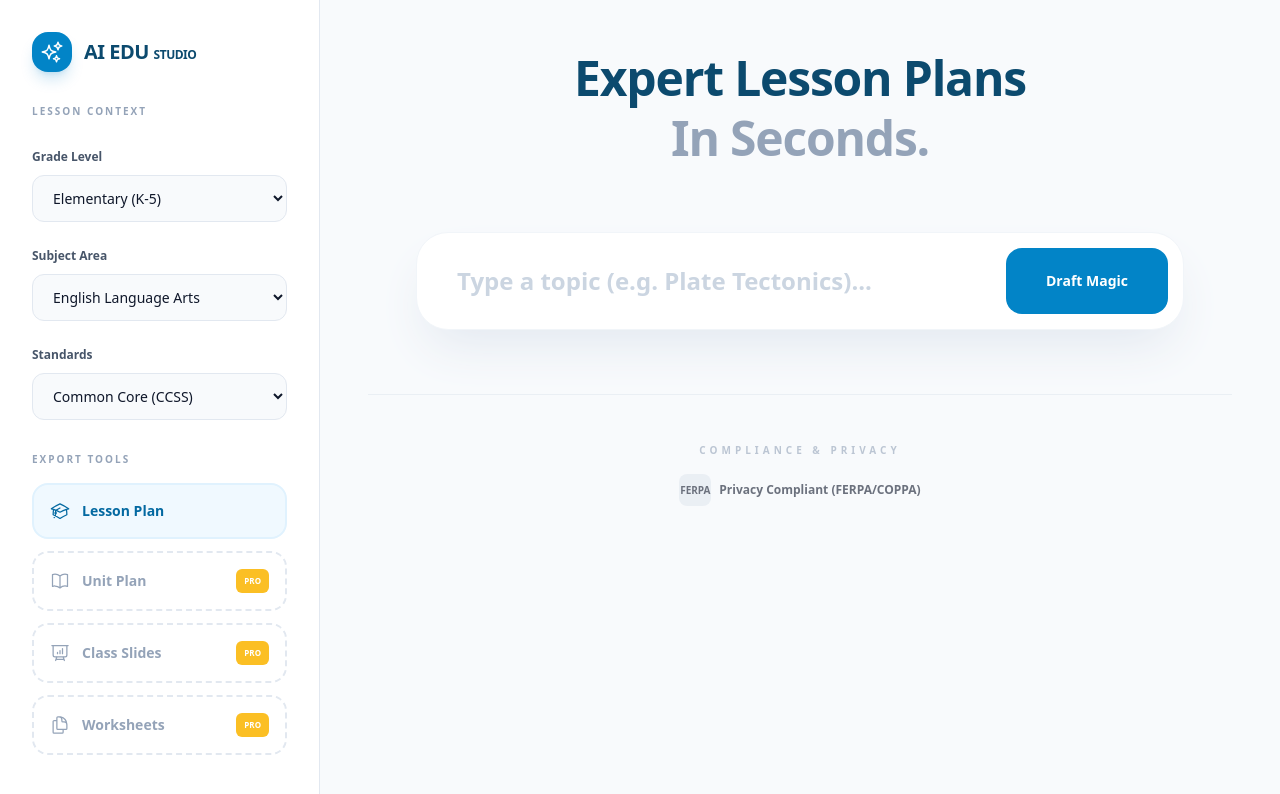
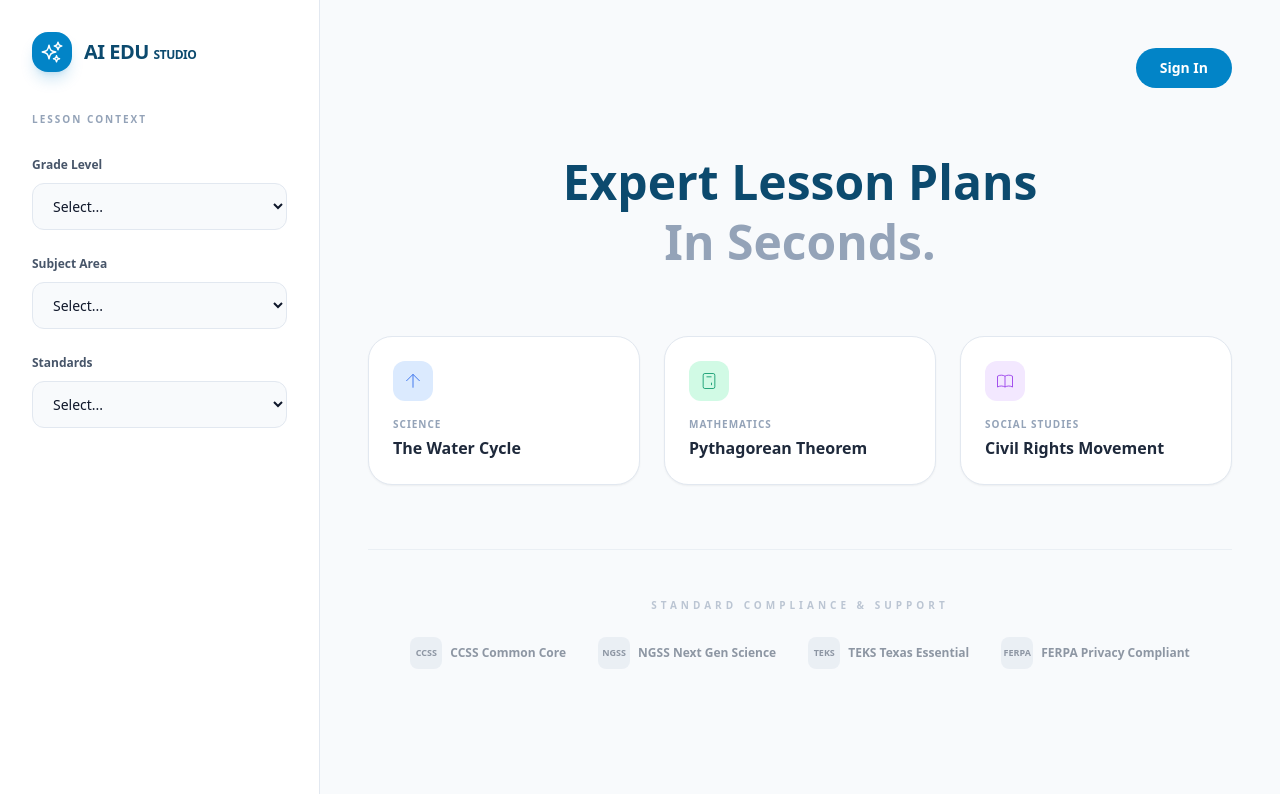
Before and after one commit to joanjiaocn-rgb/eduus, a Next.js app: page /page-new in a window 1280 px wide. Shown: the top 794 px of the page. Built offline with nearby package versions, Linux system fonts and the light colour scheme.

Commit message:
feat: add expert lesson plan cards and compliance footer

```diff
--- a/app/page-new/page.js
+++ b/app/page-new/page.js
@@ -1,30 +1,14 @@
 "use client";
 import React, { useState } from 'react';
 import { SparklesIcon, ChevronDownIcon, AcademicCapIcon, PresentationChartBarIcon, DocumentDuplicateIcon, BookOpenIcon, ArrowRightIcon } from '@heroicons/react/24/outline';
-import { StarIcon } from '@heroicons/react/24/solid';
 
 export default function AIEDUInterface() {
   const [topic, setTopic] = useState("");
-  const [isGenerating, setIsGenerating] = useState(false);
-  const [result, setResult] = useState(null);
-
-  const handleGenerate = () => {
-    if (!topic.trim()) return alert("Please enter a topic.");
-    setIsGenerating(true);
-    setTimeout(() => {
-      setIsGenerating(false);
-      setResult({
-        topic,
-        objective: "Students will be able to describe how energy from sunlight is captured by plants to convert water and carbon dioxide into food.",
-        standard: "MS-LS1-6"
-      });
-    }, 1800);
-  };
 
   return (
     <div className="min-h-screen bg-slate-50 flex font-sans text-slate-900">
-      {/* Sidebar - Precision-styled, keeping original functional layout */}
-      <aside className="w-80 bg-white border-r border-slate-200 p-8 flex flex-col gap-8 shrink-0 hidden lg:flex">
+      {/* Sidebar - Precision-styled */}
+      <aside className="w-80 bg-white border-r border-slate-200 p-8 flex flex-col gap-10 shrink-0 hidden lg:flex">
         <div className="flex items-center gap-3">
           <div className="w-10 h-10 bg-brand-600 rounded-2xl flex items-center justify-center text-white shadow-lg shadow-brand-600/20">
             <SparklesIcon className="w-6 h-6" />
@@ -35,34 +19,13 @@ export default function AIEDUInterface() {
         <section>
           <h3 className="text-[10px] font-black uppercase tracking-[0.2em] text-slate-400 mb-6">Lesson Context</h3>
           <div className="space-y-5">
-            {[
-              { label: 'Grade Level', options: ['Elementary (K-5)', 'Middle School (6-8)', 'High School (9-12)'] },
-              { label: 'Subject Area', options: ['English Language Arts', 'Mathematics', 'Science', 'Social Studies', 'Fine Arts'] },
-              { label: 'Standards', options: ['Common Core (CCSS)', 'NGSS (Science)', 'TEKS (Texas)'] }
-            ].map(item => (
-              <div key={item.label} className="space-y-2">
-                <label className="text-xs font-bold text-slate-600">{item.label}</label>
-                <select className="w-full bg-slate-50 border border-slate-200 rounded-xl py-3 px-4 text-sm focus:ring-2 focus:ring-brand-600 outline-none cursor-pointer">
-                  {item.options.map(o => <option key={o}>{o}</option>)}
+            {['Grade Level', 'Subject Area', 'Standards'].map(label => (
+              <div key={label} className="space-y-2">
+                <label className="text-xs font-bold text-slate-600">{label}</label>
+                <select className="w-full bg-slate-50 border border-slate-200 rounded-xl py-3 px-4 text-sm outline-none cursor-pointer">
+                  <option>Select...</option>
                 </select>
               </div>
-            ))}
-          </div>
-        </section>
-
-        <section className="flex-1">
-          <h3 className="text-[10px] font-black uppercase tracking-[0.2em] text-slate-400 mb-4">Export Tools</h3>
-          <div className="space-y-3">
-            {[
-              { name: 'Lesson Plan', icon: AcademicCapIcon, pro: false },
-              { name: 'Unit Plan', icon: BookOpenIcon, pro: true },
-              { name: 'Class Slides', icon: PresentationChartBarIcon, pro: true },
-              { name: 'Worksheets', icon: DocumentDuplicateIcon, pro: true }
-            ].map(item => (
-              <button key={item.name} className={`w-full flex items-center justify-between p-4 rounded-2xl font-bold text-sm border-2 ${item.pro ? 'border-dashed border-slate-200 text-slate-400' : 'bg-brand-50 text-brand-700 border-brand-100'}`}>
-                <div className="flex items-center gap-3"><item.icon className="w-5 h-5"/>{item.name}</div>
-                {item.pro && <span className="bg-amber-400 text-[8px] text-white px-2 py-0.5 rounded-md font-black">PRO</span>}
-              </button>
             ))}
           </div>
         </section>
@@ -71,40 +34,36 @@ export default function AIEDUInterface() {
       {/* Main Workspace */}
       <main className="flex-1 overflow-y-auto p-12 relative">
         <div className="max-w-5xl mx-auto space-y-16">
+          <header className="flex justify-end gap-4"><button className="bg-brand-600 text-white px-6 py-2.5 rounded-full text-sm font-bold">Sign In</button></header>
+
           <div className="text-center space-y-4">
-            <h1 className="text-5xl font-black tracking-tight text-brand-900 leading-tight">Expert Lesson Plans <br/><span className="text-slate-400">In Seconds.</span></h1>
+            <h1 className="text-5xl font-black text-brand-900 leading-tight">Expert Lesson Plans <br/><span className="text-slate-400">In Seconds.</span></h1>
           </div>
 
-          <div className="relative max-w-3xl mx-auto group">
-            <input
-              type="text"
-              value={topic}
-              onChange={e => setTopic(e.target.value)}
-              className="w-full bg-white p-8 pl-10 pr-44 rounded-[2rem] shadow-2xl shadow-slate-200 border border-slate-100 outline-none text-2xl font-semibold transition-all placeholder:text-slate-300 focus:border-brand-600"
-              placeholder="Type a topic (e.g. Plate Tectonics)..."
-            />
-            <button
-              onClick={handleGenerate}
-              disabled={isGenerating}
-              className="absolute right-4 top-4 bottom-4 bg-brand-600 text-white px-10 rounded-2xl font-black text-sm hover:bg-brand-700 transition-all active:scale-95 flex items-center gap-2"
-            >
-              {isGenerating ? 'Processing...' : 'Draft Magic'}
-            </button>
+          {/* New Interactive Cards */}
+          <div className="grid grid-cols-1 md:grid-cols-3 gap-6 max-w-4xl mx-auto">
+            {[
+              { title: 'The Water Cycle', sub: 'SCIENCE', icon: 'M20 12l-8-8-8 8M12 4v16', color: 'blue' },
+              { title: 'Pythagorean Theorem', sub: 'MATHEMATICS', icon: 'M9 7h6m0 10v-3m-3 3h.01M9 17h.01M9 14h.01M12 14h.01M15 11h.01M12 11h.01M9 11h.01M7 21h10a2 2 0 002-2V5a2 2 0 00-2-2H7a2 2 0 00-2 2v14a2 2 0 002 2z', color: 'emerald' },
+              { title: 'Civil Rights Movement', sub: 'SOCIAL STUDIES', icon: 'M12 6.253v13m0-13C10.832 5.477 9.246 5 7.5 5S4.168 5.477 3 6.253v13C4.168 18.477 5.754 18 7.5 18s3.332.477 4.5 1.253m0-13C13.168 5.477 14.754 5 16.5 5c1.747 0 3.332.477 4.5 1.253v13C19.832 18.477 18.246 18 16.5 18c-1.746 0-3.332.477-4.5 1.253', color: 'purple' }
+            ].map((card, i) => (
+              <button key={i} className="group bg-white border border-slate-200 p-6 rounded-3xl text-left transition-all hover:-translate-y-1 hover:shadow-xl shadow-sm">
+                <div className={`w-10 h-10 bg-${card.color}-100 text-${card.color}-600 rounded-xl flex items-center justify-center mb-4 group-hover:bg-${card.color}-600 group-hover:text-white`}>
+                  <svg className="w-5 h-5" fill="none" stroke="currentColor" viewBox="0 0 24 24"><path d={card.icon}/></svg>
+                </div>
+                <p className="text-[10px] font-black text-slate-400 uppercase tracking-widest mb-1">{card.sub}</p>
+                <p className="font-bold text-slate-800">{card.title}</p>
+              </button>
+            ))}
           </div>
 
-          {result && (
-            <div className="bg-white rounded-4xl p-10 border border-slate-200 shadow-sm animate-in fade-in">
-              <h2 className="text-5xl font-extrabold text-brand-900 mb-6">{result.topic}</h2>
-              <p className="text-xl text-slate-700">{result.objective}</p>
-            </div>
-          )}
-
-          {/* FERPA Footer Info */}
-          <div className="pt-12 border-t border-slate-200 flex flex-col items-center gap-4 opacity-60">
-            <p className="text-[10px] font-black uppercase tracking-[0.4em] text-slate-400">Compliance & Privacy</p>
-            <div className="flex items-center gap-2">
-                <div className="w-8 h-8 bg-slate-200 rounded-lg flex items-center justify-center font-black text-[10px]">FERPA</div>
-                <span className="text-xs font-bold">Privacy Compliant (FERPA/COPPA)</span>
+          {/* Compliance Footer */}
+          <div className="pt-12 border-t border-slate-200 flex flex-col items-center gap-6 opacity-60">
+            <p className="text-[10px] font-black uppercase tracking-[0.4em] text-slate-400">STANDARD COMPLIANCE & SUPPORT</p>
+            <div className="flex flex-wrap justify-center gap-8 text-xs font-bold text-slate-600">
+              {['CCSS Common Core', 'NGSS Next Gen Science', 'TEKS Texas Essential', 'FERPA Privacy Compliant'].map(item => (
+                <div key={item} className="flex items-center gap-2"><div className="w-8 h-8 bg-slate-200 rounded-lg flex items-center justify-center font-black text-[9px]">{item.split(' ')[0]}</div>{item}</div>
+              ))}
             </div>
           </div>
         </div>
```
